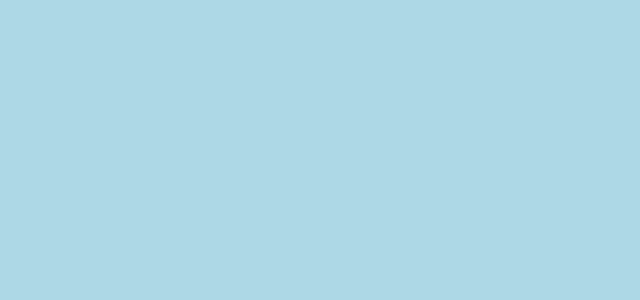
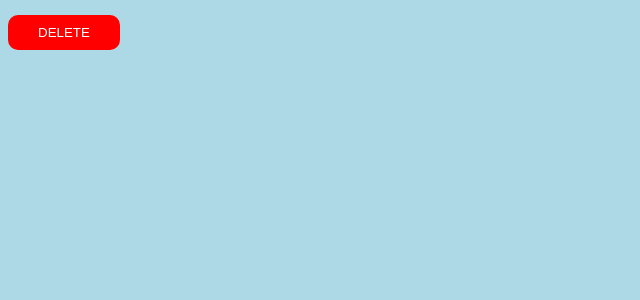
Before and after one commit to EricB-59/NurseProject_FE-Angular, an Angular app: page /delete in a window 1280 px wide. Before the commit this address led to /. Shown: the top 300 px of the page, without its empty margins (0-640 px from the left). Built offline with nearby package versions, Linux system fonts and the light colour scheme.

Commit message:
delete button

```diff
--- a/src/app/app-routing.module.ts
+++ b/src/app/app-routing.module.ts
@@ -5,6 +5,7 @@ import { SearchByNameNursesComponent } from './search-by-name-nurses/search-by-n
 import { LoginNursesComponent } from './login-nurses/login-nurses.component';
 import { RegisterNursesComponent } from './register-nurses/register-nurses.component';
 import { UpdateNursesComponent } from './update-nurses/update-nurses.component';
+import { DeleteNursesComponent } from './delete-nurses/delete-nurses.component';
 
 const routes: Routes = [
   { path: '', component: RegisterNursesComponent },
@@ -13,6 +14,7 @@ const routes: Routes = [
   { path: 'register', component: RegisterNursesComponent },
   { path: 'searchByName', component: SearchByNameNursesComponent },
   { path: 'update', component: UpdateNursesComponent },
+  {path: 'delete', component: DeleteNursesComponent},
 ];
 
 @NgModule({
--- a/src/app/delete-nurses/delete-nurses.component.ts
+++ b/src/app/delete-nurses/delete-nurses.component.ts
@@ -5,23 +5,33 @@ import { Nurse } from '../nurse';
 @Component({
   selector: 'app-delete-nurses',
   template: `
-    <p>
-      delete-nurses works!
-    </p>
+   <button (click)="delete()">DELETE</button>
   `,
-  styles: ``
+  styles: `
+  button {
+    color: white;
+    background-color: red;
+    padding: 10px 30px;
+    margin-top: 7px;
+    border-radius: 10px;
+    border: none;
+  }
+  `
 })
 export class DeleteNursesComponent implements OnInit {
 constructor(private nurseService: NurseService) {}
-
+nurseID?: number;
 ngOnInit(): void {
-  if (this.nurseService.nurseID) {
-    this.nurseService.deleteById(this.nurseService.nurseID).subscribe({
+  this.nurseID = Number(localStorage.getItem('nurseID'));
+}
+delete() {
+  if (this.nurseID) {
+    this.nurseService.deleteById(this.nurseID).subscribe({
       next: (result) => {
-        this.nurseService.nurseID = result;
+        console.info(result);
       },
       error: (err) => {
-        console.log("Id incorrecto!")
+        console.error("Id incorrecto!")
       }
     })
   } else {
```
